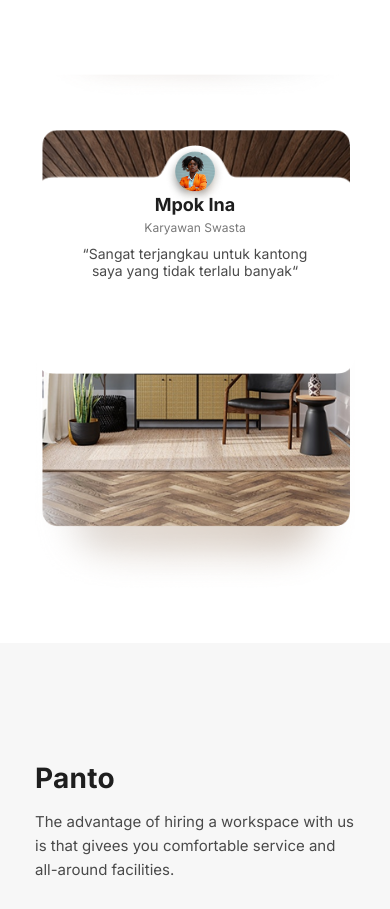
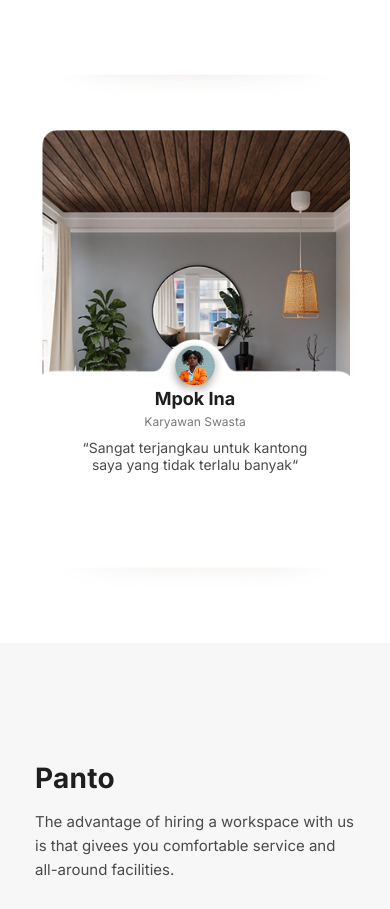
Before and after one commit to MarikFrost/furniture, a plain HTML site: page index.html in a window 390 px wide. Shown: the part 6828-7737 px from the top of the page. Drawn offline with Linux system fonts and the light colour scheme.

Commit message:
review-img-three

```diff
--- a/css/media.css
+++ b/css/media.css
@@ -1,5 +1,5 @@
 @media (max-width: 1000px) {
-/***********************START HEADER******/
+/*START HEADER*/
     /*START HEADER-CONTENT*/
     .header-content h1{
         font-size: 50px;
@@ -11,9 +11,9 @@
         margin-bottom: 20px;
     }
     /*END HEADER-CONTENT*/
-/***********************END HEADER******/
+/*END HEADER*/
 
-/***********************START CHOISE******/
+/*START CHOISE*/
     .container-choices {
         grid-template-columns: repeat(3, 1fr);
         grid-template-rows: auto auto;
@@ -28,14 +28,14 @@
     .choise-item {
         grid-template-rows: auto 1fr auto;
     }
-/***********************END CHOISE****/
+/*END CHOISE*/
 
-/**********************START SELL*****/
+/*START SELL*/
     .sell-card-last {
         display: none;
     }
-/**********************END SELL*****/
-/**********************START EXPERIANCE*****/
+/*END SELL*/
+/*START EXPERIANCE*/
     .experience-container {
         display: grid;
         grid-template-columns: 1fr 1fr;
@@ -60,22 +60,22 @@
         align-self: start;
         margin-top: 0;
     }
-/**********************END EXPERIANCE*****/
+/*END EXPERIANCE*/
 
-/**********************START MATERIALS******/
+/*START MATERIALS*/
     .container-materials {
         display: grid;
         grid-template-columns: 1.2fr 1fr;
     }
-/**********************END MATERIALS******/
-/**********************START REVIEW******/
+/*END MATERIALS*/
+/*START REVIEW*/
     .review-img-three {
         display: none;
     }
-/**********************END REVIEW******/
+/*END REVIEW*/
 }
 @media (max-width: 800px) {
-/***********************START HEADER******/
+/*START HEADER*/
     /*START NAV-CONTAINER*/
     nav {
         display: none;
@@ -130,8 +130,8 @@
         display: none;
     }
     /*END TOUCH*/
-/***********************END HEADER******/
-/***********************START CHOISE****/
+/*END HEADER*/
+/*START CHOISE*/
     .container-choices {
         grid-template-columns: 1fr;
         grid-template-rows: auto auto auto;
@@ -150,9 +150,9 @@
         margin-bottom: 15px;
         font-size: 20px;
     }
-/***********************END CHOISE******/
+/*END CHOISE*/
 
-/**********************START SELL*****/
+/*START SELL*/
     .sell-block__item {
         flex-wrap: wrap;
         justify-content: space-around;
@@ -164,9 +164,9 @@
     .arrow-sell-product {
         top: 45%;
     }
-/**********************END SELL*****/
+/*END SELL*/
 
-/**********************START EXPERIANCE*****/
+/*START EXPERIANCE*/
     .experience-container {
         display: grid;
         grid-template-columns: 1fr;
@@ -197,9 +197,9 @@
     .experience-vector {
         margin-top: 10px;
     }
-/**********************END EXPERIANCE*****/
+/*END EXPERIANCE*/
 
-/**********************START MATERIALS******/
+/*START MATERIALS*/
     .container-materials {
         display: grid;
         grid-template-columns: 1fr;
@@ -214,12 +214,12 @@
     .materials-text > .materials-vector{
         margin-bottom: 20px;
     }
-/**********************END MATERIALS******/
+/*END MATERIALS*/
     .container-review > .experience-h4 {
         max-width: 100%;
         justify-self: center;
     }
-/*******************START FOOTER*******/
+/*START FOOTER*/
     .footer-content {
         display: grid;
         grid-template-columns: 1fr 1.1fr;
@@ -237,12 +237,13 @@
     .footer-content h5 {
         margin-bottom: 5px;
     }
+/*END FOOTER*/
 }
 
 @media (max-width: 700px) {
 /***********START REVIEW******/
     .review-img-three {
-        display: block;
+        display: flex;
     }
     .review-block {
         display: grid;
@@ -250,7 +251,8 @@
         row-gap: 30px;
         justify-items: center;
     }
-/************START REVIEW******/
+/************END REVIEW******/
+/*START FOOTER*/
     .footer-content {
         display: grid;
         grid-template-columns: 1fr 1fr 1fr;
@@ -272,10 +274,11 @@
      .footer-list ul {
         flex-direction: column;
     }
+/*END FOOTER*/
 }
 
 @media (max-width: 600px) {
-/***********************START HEADER******/
+/*START HEADER*/
 /*START NAV-CONTAINER*/
     .gamburger {
         margin-left: 0;
@@ -305,21 +308,22 @@
         display: none;
     }
 /*END TOUCH*/
-/***********************END HEADER******/
+/*END HEADER*/
 
-/**********************START SELL*****/
+/*START SELL*/
     .arrow-sell-product {
         display: none;
     }
-/**********************END SELL*****/
-/**********************START EXPERIANCE*****/
+/*END SELL*/
+/*START EXPERIANCE*/
     .experience-h2 {
         font-size: 32px;
     }
     .experience-h4 {
         font-size: 16px;
     }
-/**********************END EXPERIANCE*****/
+/*END EXPERIANCE*/
+/*START MATERIALS*/
     .materials-img {
         display: grid;
         grid-template-columns: 0.3fr 0.3fr;
@@ -344,15 +348,15 @@
         grid-column: 1 / span 2;
         grid-row: 2;
     }
-/**********************AND MATERIALS******/
+/*AND MATERIALS*/
 }
 
 @media(max-width: 500px) {
+/*START FOOTER*/
     .footer-content {
         display: grid;
         grid-template-columns: 1fr;
         justify-items: start;
-
     }
     .about-company {
         grid-column: 1 / span 1;
@@ -363,6 +367,7 @@
     .container-privacy {
         justify-content: center;
     }
+/*AND FOOTER*/
 }
 
 @media (max-width: 400px) {
@@ -371,32 +376,34 @@
         font-size: 22px;
     }
 /*END HEADER-CONTENT*/
-/**********************START EXPERIANCE*****/
+/*START EXPERIANCE*/
     .experience-h2 {
         font-size: 28px;
     }
     .experience-h4 {
         font-size: 16px;
     }
-/**********************END EXPERIANCE*****/
+/*END EXPERIANCE*/
 
-/**********************START MATERIALS******/
+/*START MATERIALS*/
     .materials-img {
         display: grid;
         grid-template-columns: 1fr 1fr;
         grid-template-rows: auto auto;
         justify-content: center;
     }
-/**********************END MATERIALS******/
-/*********************START REVIEW*******/
+/*END MATERIALS*/
+/*START REVIEW*/
     .review-img {
         padding-left: 0;
         padding-right: 0;
     }
-/******************END REVIEW***********/
+/*END REVIEW*/
+/*START FOOTER*/
     .container-privacy div {
         flex-wrap: wrap;
         gap: 10px;
         justify-content: center;
     }
+/*AND FOOTER*/
 }
```
Lines whose indentation alone changed are shown as unchanged.
